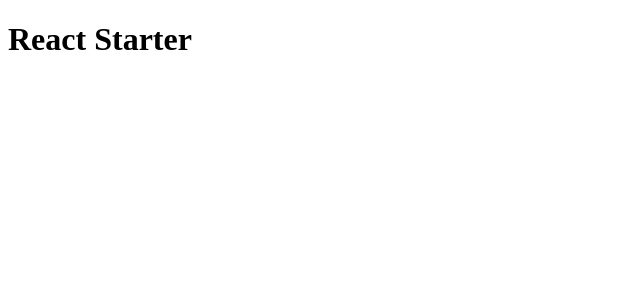
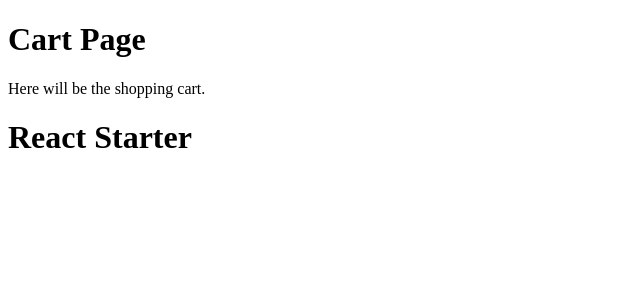
Before and after one commit to byPG/online_store_React, a React (Vite) app: page /cart in a window 1280 px wide. Shown: the top 300 px of the page, without its empty margins (0-640 px from the left). Built offline with nearby package versions, Linux system fonts and the light colour scheme.

Commit message:
Creating Router for the store

```diff
--- a/package.json
+++ b/package.json
@@ -8,7 +8,8 @@
   },
   "dependencies": {
     "react": "^19.0.0",
-    "react-dom": "^19.0.0"
+    "react-dom": "^19.0.0",
+    "react-router-dom": "^7.13.2"
   },
   "devDependencies": {
     "@vitejs/plugin-react": "^4.0.0",
--- a/src/App.jsx
+++ b/src/App.jsx
@@ -1,8 +1,14 @@
+import AppRouter from "./routes/AppRouter";
+
 function App() {
   return (
-    <div>
-      <h1>React Starter</h1>
-    </div>
+    <>
+      <AppRouter />
+
+      <div>
+        <h1>React Starter</h1>
+      </div>
+    </>
   );
 }
 
--- a/src/index.jsx
+++ b/src/index.jsx
@@ -1,7 +1,13 @@
+import React from "react";
 import ReactDOM from "react-dom/client";
-
-import App from "./App.jsx";
+import { BrowserRouter } from "react-router-dom";
+import App from "./App";
 import "./style.css";
 
-const entryPoint = document.getElementById("root");
-ReactDOM.createRoot(entryPoint).render(<App />);
+ReactDOM.createRoot(document.getElementById("root")).render(
+  <React.StrictMode>
+    <BrowserRouter>
+      <App />
+    </BrowserRouter>
+  </React.StrictMode>,
+);
--- /dev/null
+++ b/src/pages/CartPage.jsx
@@ -0,0 +1,10 @@
+function CartPage() {
+  return (
+    <main>
+      <h1>Cart Page</h1>
+      <p>Here will be the shopping cart.</p>
+    </main>
+  );
+}
+
+export default CartPage;
--- /dev/null
+++ b/src/pages/HomePage.jsx
@@ -0,0 +1,10 @@
+function HomePage() {
+  return (
+    <main>
+      <h1>Home Page</h1>
+      <p>Welcome to Beauty Shop.</p>
+    </main>
+  );
+}
+
+export default HomePage;
--- /dev/null
+++ b/src/pages/NotFoundPage.jsx
@@ -0,0 +1,10 @@
+function NotFoundPage() {
+  return (
+    <main>
+      <h1>404</h1>
+      <p>Page not found.</p>
+    </main>
+  );
+}
+
+export default NotFoundPage;
--- /dev/null
+++ b/src/pages/ProductDetailsPage.jsx
@@ -0,0 +1,10 @@
+function ProductDetailsPage() {
+  return (
+    <main>
+      <h1>Product Details Page</h1>
+      <p>Here will be details of one product.</p>
+    </main>
+  );
+}
+
+export default ProductDetailsPage;
--- /dev/null
+++ b/src/pages/ProductsPage.jsx
@@ -0,0 +1,10 @@
+function ProductsPage() {
+  return (
+    <main>
+      <h1>Products Page</h1>
+      <p>Here will be the list of cosmetics.</p>
+    </main>
+  );
+}
+
+export default ProductsPage;
--- /dev/null
+++ b/src/routes/AppRouter.jsx
@@ -0,0 +1,20 @@
+import { Routes, Route } from "react-router-dom";
+import HomePage from "../pages/HomePage";
+import ProductsPage from "../pages/ProductsPage";
+import ProductDetailsPage from "../pages/ProductDetailsPage";
+import CartPage from "../pages/CartPage";
+import NotFoundPage from "../pages/NotFoundPage";
+
+function AppRouter() {
+  return (
+    <Routes>
+      <Route path="/" element={<HomePage />} />
+      <Route path="/products" element={<ProductsPage />} />
+      <Route path="/products/:productId" element={<ProductDetailsPage />} />
+      <Route path="/cart" element={<CartPage />} />
+      <Route path="*" element={<NotFoundPage />} />
+    </Routes>
+  );
+}
+
+export default AppRouter;
```
Also changed, not shown: 1 other file (tests, documents, lock files or other folders).
